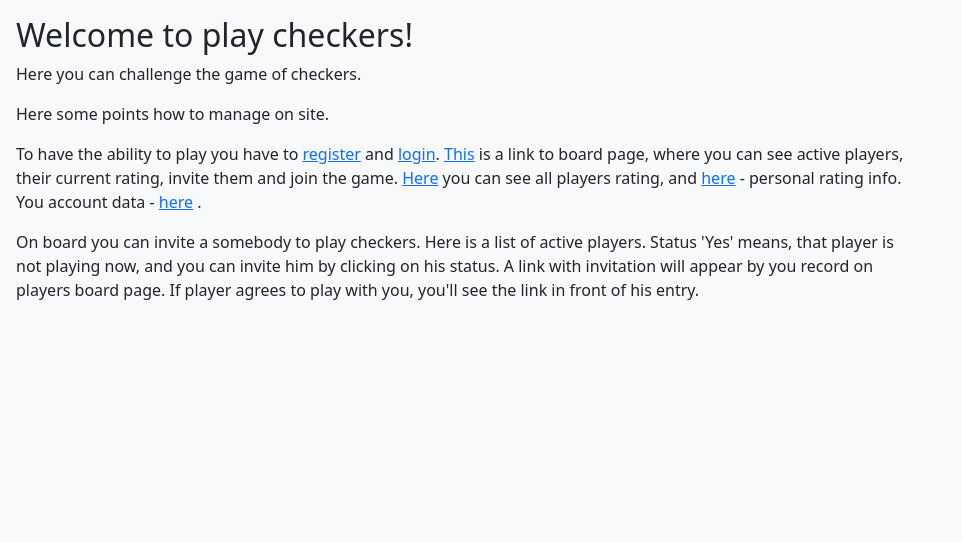
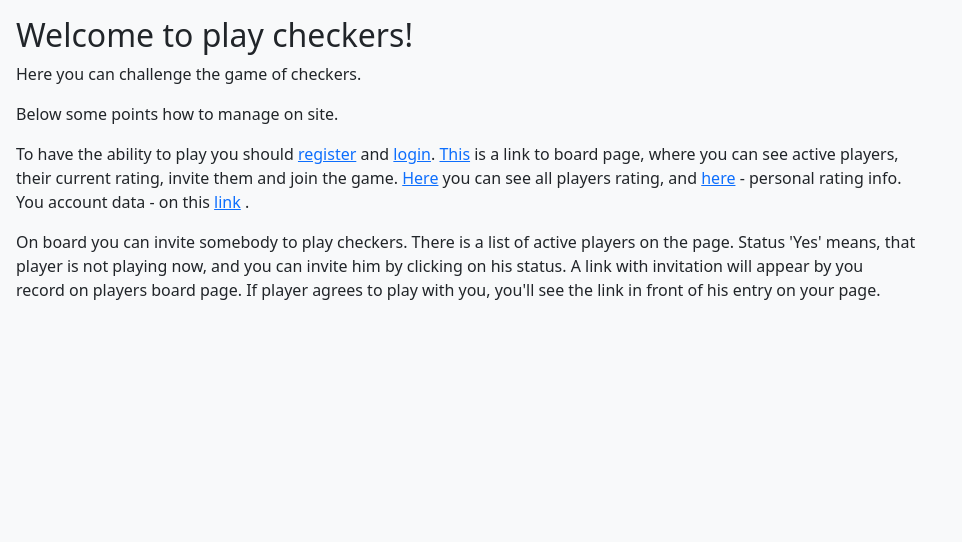
Before and after one commit to victor-nuzhniy/checkers, a Django app: page / in a window 1280 px wide. Shown: the part 56-598 px from the top of the page, without its empty margins (0-962 px from the left). Run offline with Django 4.2, Linux system fonts and the light colour scheme.

Commit message:
dev-new corrected entry.html

```diff
--- a/play/templates/play/entry.html
+++ b/play/templates/play/entry.html
@@ -6,8 +6,8 @@
 
     <div style="max-width:900px">
         <p>Here you can challenge the game of checkers.</p>
-        <p>Here some points how to manage on site.</p>
-        <p>To have the ability to play you have to <a href="{% url 'play:registration' %}">register</a>
+        <p>Below some points how to manage on site.</p>
+        <p>To have the ability to play you should <a href="{% url 'play:registration' %}">register</a>
             and <a href="{% url 'play:login' %}">login</a>. <a href="{% url 'play:start' %}">This</a> is a link to board page, where you can see
         active players, their current rating, invite them and join the game.
             <a href="{% url 'play:rating' %}">Here</a> you can see all players rating, and
@@ -16,16 +16,16 @@
             {% else %}
             <a href="{% url 'play:login' %}">here</a>
             {% endif %}
-            - personal rating info. You account data -
+            - personal rating info. You account data - on this
             {% if user.is_authenticated %}
-            <a href="{% url 'play:account' user.id %}">here</a>
+            <a href="{% url 'play:account' user.id %}">link</a>
             {% else %}
-            <a href="{% url 'play:login' %}">here</a>
+            <a href="{% url 'play:login' %}">link</a>
             {% endif %}.</p>
-        <p>On board you can invite a somebody to play checkers. Here is a list of active players.
+        <p>On board you can invite somebody to play checkers. There is a list of active players on the page.
         Status 'Yes' means, that player is not playing now, and you can invite him by clicking on his
         status. A link with invitation will appear by you record on players board page. If player agrees to
-            play with you, you'll see the link in front of his entry.</p>
+            play with you, you'll see the link in front of his entry on your page.</p>
     </div>
 
 {% endblock content %}
```
